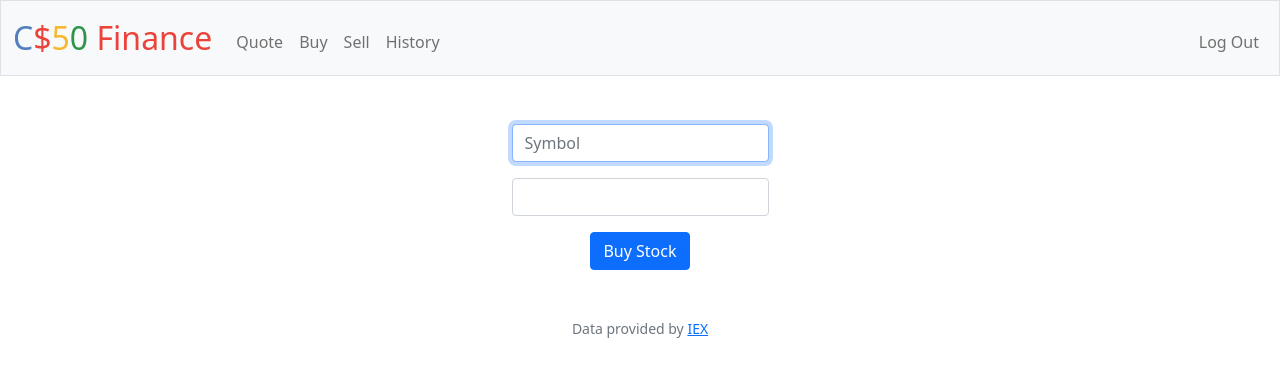
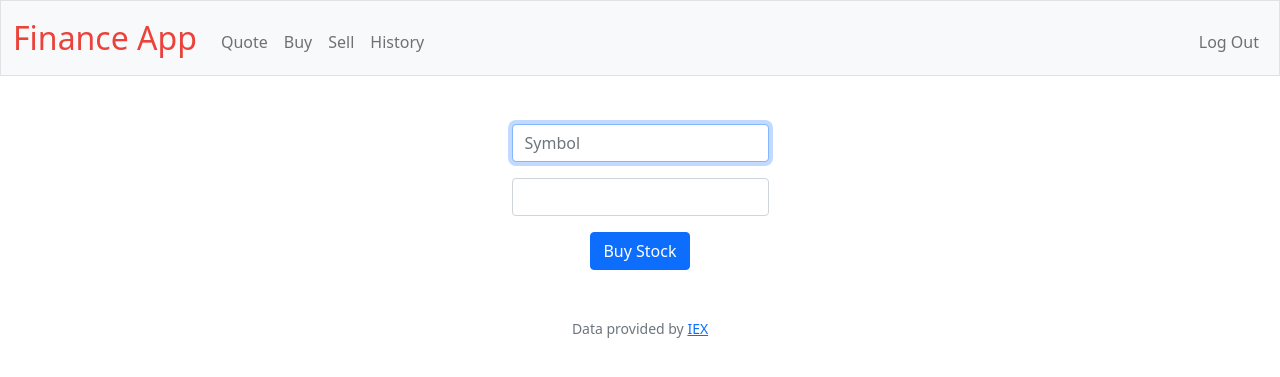
Before and after one commit to colin-raaen/finance-app, a Flask app: page /buy in a window 1280 px wide. Shown: the top 377 px of the page. Run offline with Flask 2, Linux system fonts and the light colour scheme; a user stored in the database is signed in; some libraries are stand-ins or nearby versions.

Commit message:
App name change

```diff
--- a/templates/layout.html
+++ b/templates/layout.html
@@ -24,7 +24,7 @@
 
         <nav class="bg-light border navbar navbar-expand-md navbar-light">
             <div class="container-fluid">
-                <a class="navbar-brand" href="/"><span class="blue">C</span><span class="red">$</span><span class="yellow">5</span><span class="green">0</span> <span class="red">Finance</span></a>
+                <a class="navbar-brand" href="/"><span class="red">Finance App</span></a>
                 <button aria-controls="navbar" aria-expanded="false" aria-label="Toggle navigation" class="navbar-toggler" data-bs-target="#navbar" data-bs-toggle="collapse" type="button">
                     <span class="navbar-toggler-icon"></span>
                 </button>
```
